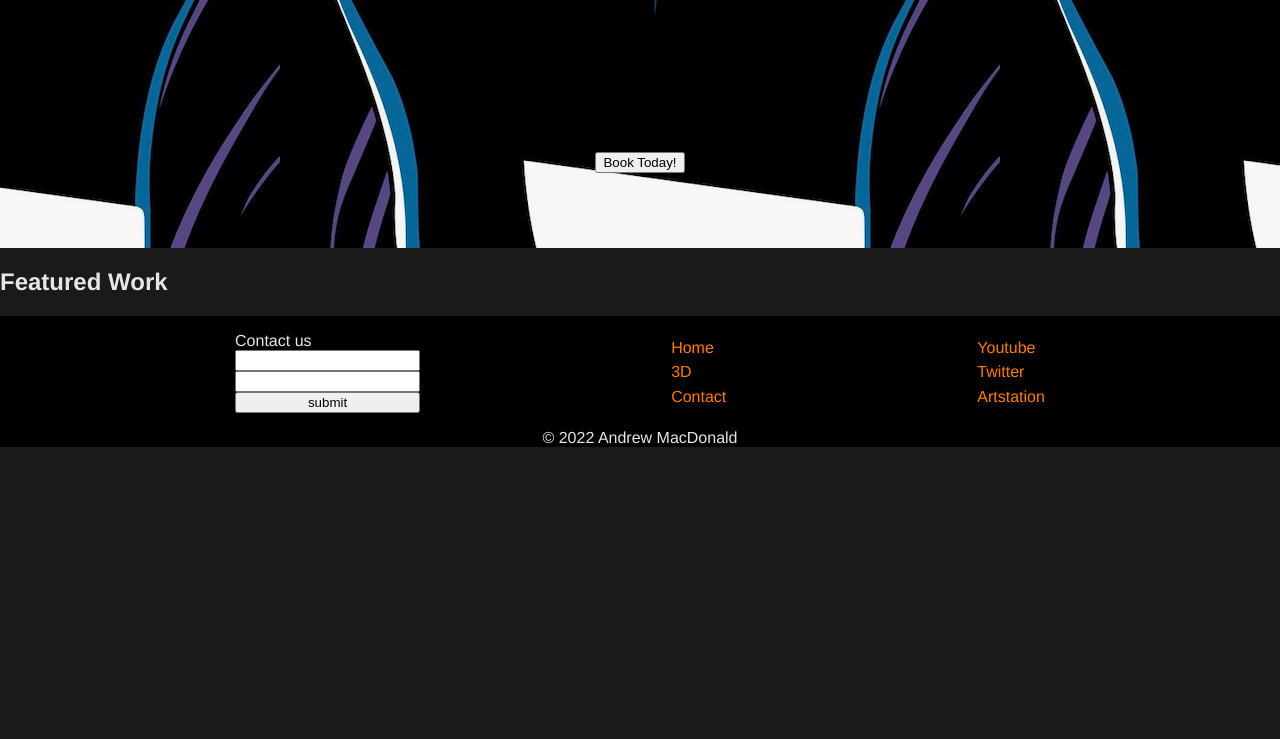
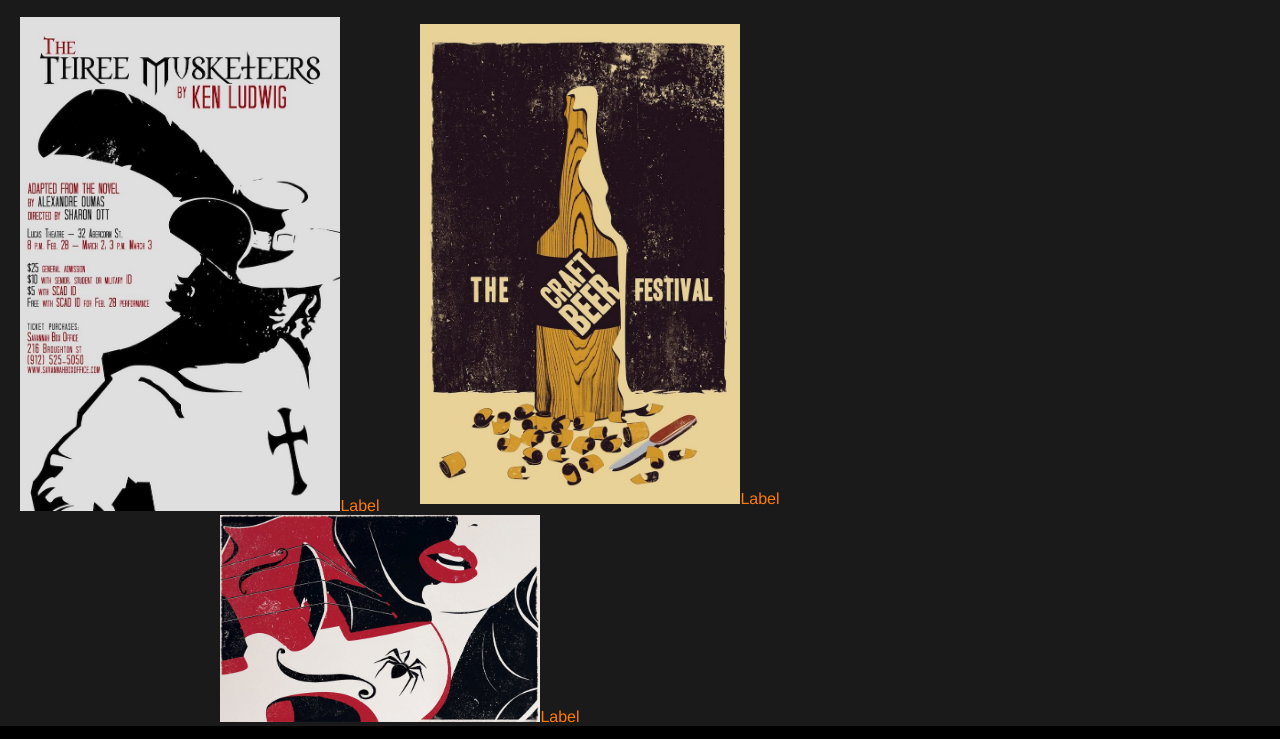
Before and after one commit to moon-lab-studio/drewmacstudio, a plain HTML site: page index.html in a window 1280 px wide. Shown: the part 186-925 px from the top of the page. Before the commit the page ends 800 px from the top, so only its background shows below. Drawn offline with Linux system fonts and the light colour scheme.

Commit message:
css update

```diff
--- a/index.html
+++ b/index.html
@@ -31,9 +31,13 @@
         <button>Book Today!</button>
     </header>
 
-    <section class="featured-work" id="featured">
-
-        <h1>Featured Work</h1>
+    <section class="projects" id="projects">
+         <h1>projects</h1>
+         <div class="imageGrid">
+             <a class="gridItem" href="projects/project1.html"><img src="images/illustration-1.jpeg" alt="Project 1">Label</a>
+             <a class="gridItem" href="projects/project2.html"><img src="images/illustration-2.jpeg" alt="Project 1">Label</a>
+             <a class="gridItem" href="projects/project3.html"><img src="images/illustration-3.jpeg" alt="Project 1">Label</a>
+         </div>
     </section>
     <footer>
 		<div>
--- a/styles.css
+++ b/styles.css
@@ -7,7 +7,7 @@ body {
     font-family: Futura PT, Gotham, Helvetica, Arial, sans-serif;
     display: flex;
     flex-direction: column;
-    justify-content: space-between;
+    min-height: 100vh;
 }
 a {
     text-decoration: none;
@@ -15,7 +15,7 @@ a {
 }
 header {
     background-image: /*url(https://cdnb.artstation.com/p/assets/images/images/014/980/483/large/andrew-macdonald-low-poly-water-glass-lrg.jpg?1546570109)*/ url(images/illustration-5.jpeg);
-    height: 50vh;
+    /*! height: 50vh; */
     background-position: center;
     background-clip: content-box;
     display: flex;
@@ -23,15 +23,17 @@ header {
     justify-content:space-around;
     align-content: center;
     align-items: center;
+    flex-grow: 2;
 }
 section {
     max-width: 100vh;
     display: flex;
     flex-wrap:wrap;
 
+    flex-grow: 1;
 }
 section div {
-    max-width: 30%;
+    /*! max-width: 30%; */
 }
 nav {
     background-color: rgba(230, 230, 230, .85);
@@ -39,11 +41,12 @@ nav {
     justify-content: space-between;
     box-sizing: border-box;
     align-items: center;
-    position: sticky;
 }
 nav a, nav span{
     padding: .5em;
 }
+
+/*****FOOTER*********/
 footer {
     display: flex;
     flex-direction: column;
@@ -63,3 +66,26 @@ footer .footerBlock {
 }
 footer .copyright {
 }
+/******CONTENT***********/
+.projects {
+    display: flex;
+    flex-direction: column;
+}
+.imageGrid {
+     display: flex;
+     flex-direction: row;
+     flex-wrap: wrap;
+     justify-content: space-around;
+     align-items: center;
+ }
+ .imageGrid a {
+     flex-basis: fit-content;
+
+ }
+
+ .imageGrid img {
+
+    object-fit: cover;
+    max-width: 25vw;
+ }
+ }
```
Also changed, not shown: projects/project1.html (added).
